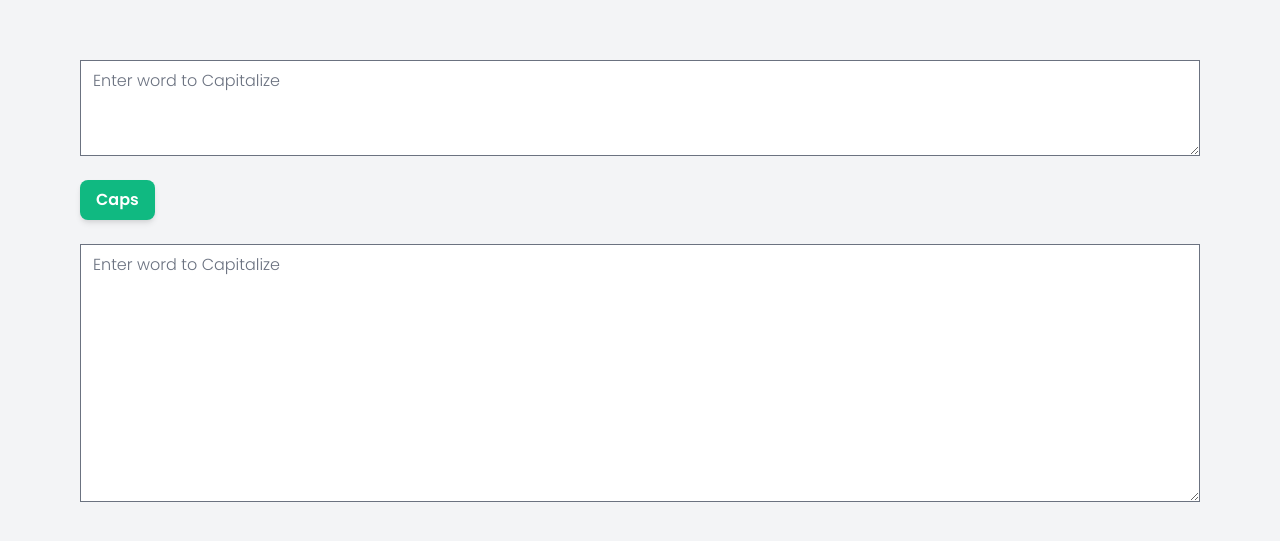
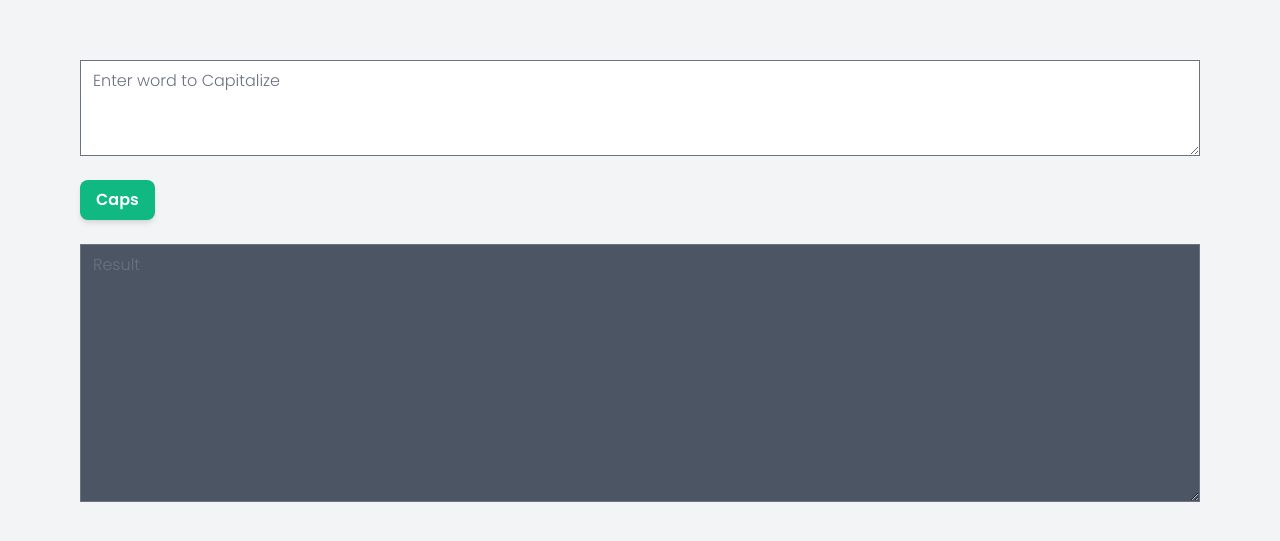
Before and after one commit to jherfst/caps, an Angular app: page / in a window 1280 px wide. Shown: the part 119-660 px from the top of the page. Built offline with nearby package versions, Linux system fonts and the light colour scheme.

Commit message:
update meta

```diff
--- a/package.json
+++ b/package.json
@@ -16,6 +16,7 @@
   },
   "dependencies": {
     "@angular/animations": "12.0.1",
+    "@angular/cdk": "^12.0.4",
     "@angular/common": "12.0.1",
     "@angular/compiler": "12.0.1",
     "@angular/core": "12.0.1",
--- a/src/app/pages/private/dashboard/dashboard.module.ts
+++ b/src/app/pages/private/dashboard/dashboard.module.ts
@@ -1,3 +1,4 @@
+import { ClipboardModule } from '@angular/cdk/clipboard';
 import { CommonModule } from '@angular/common';
 import { NgModule } from '@angular/core';
 import { FormsModule } from '@angular/forms';
@@ -7,6 +8,7 @@ import { DashboardPage } from './dashboard.page';
 @NgModule({
   declarations: [DashboardPage],
   imports: [
+    ClipboardModule,
     FormsModule,
     CommonModule,
     RouterModule.forChild([
@@ -14,8 +16,8 @@ import { DashboardPage } from './dashboard.page';
         path: '',
         component: DashboardPage,
         data: {
-          title: 'Dashboard',
-          robots: 'noindex, nofollow',
+          title: 'Capitalize',
+          robots: 'all', // noindex, nofollow
         },
       },
     ]),
--- a/src/app/pages/private/dashboard/dashboard.page.html
+++ b/src/app/pages/private/dashboard/dashboard.page.html
@@ -1,15 +1,15 @@
 <div class="flex flex-col items-center justify-center h-full">
 
-  <div class="px-20 relative w-full">
+  <div class="relative w-full px-20">
     <form #capsData = "ngForm" (ngSubmit) = "onClickCaps(capsData.value)">
-      <textarea name="text" class="form-textarea my-6 block w-full h-24" rows="5" placeholder="Enter word to Capitalize" ngModel>
+      <textarea name="text" id="text" class="block w-full h-24 my-6 form-textarea" rows="5" placeholder="Enter word to Capitalize" ngModel>
       </textarea>
-      <input class="bg-green-500 py-2 px-4 bg-emerald-500 text-white font-semibold rounded-lg shadow-md focus:outline-none" type = "submit" value = "Caps">
+      <input class="px-4 py-2 font-semibold text-white bg-green-500 rounded-lg shadow-md bg-emerald-500 focus:outline-none" type = "submit" value = "Caps">
     </form>
   </div>
-  <div class="px-20 relative w-full">
+  <div class="relative w-full px-20">
     <form>
-      <textarea name="capitilizedText"  [(ngModel)]='capitilizedText' disabled class="form-textarea my-6 block w-full h-30" rows="10" placeholder="Enter word to Capitalize">
+      <textarea name="capitilizedText"  [(ngModel)]='capitilizedText' disabled class="block w-full my-6 text-white bg-gray-600 form-textarea h-30" rows="10" placeholder="Result">
       </textarea>
     </form>
   </div>
--- a/src/app/pages/private/dashboard/dashboard.page.scss
+++ b/src/app/pages/private/dashboard/dashboard.page.scss
@@ -1,3 +1,3 @@
-textarea {
+#text {
     color: black;
 }
```
Also changed, not shown: 1 other file (tests, documents, lock files or other folders).
